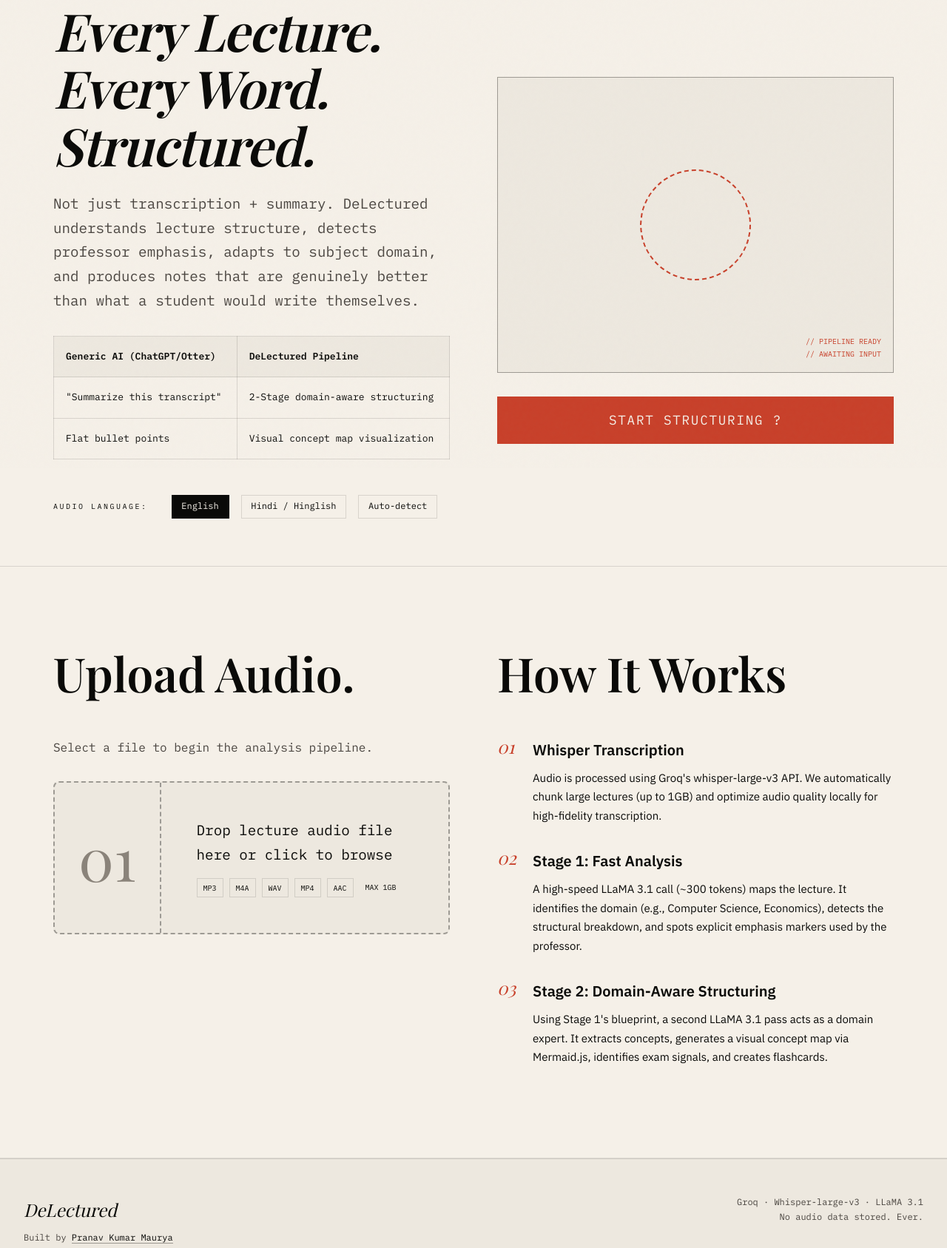
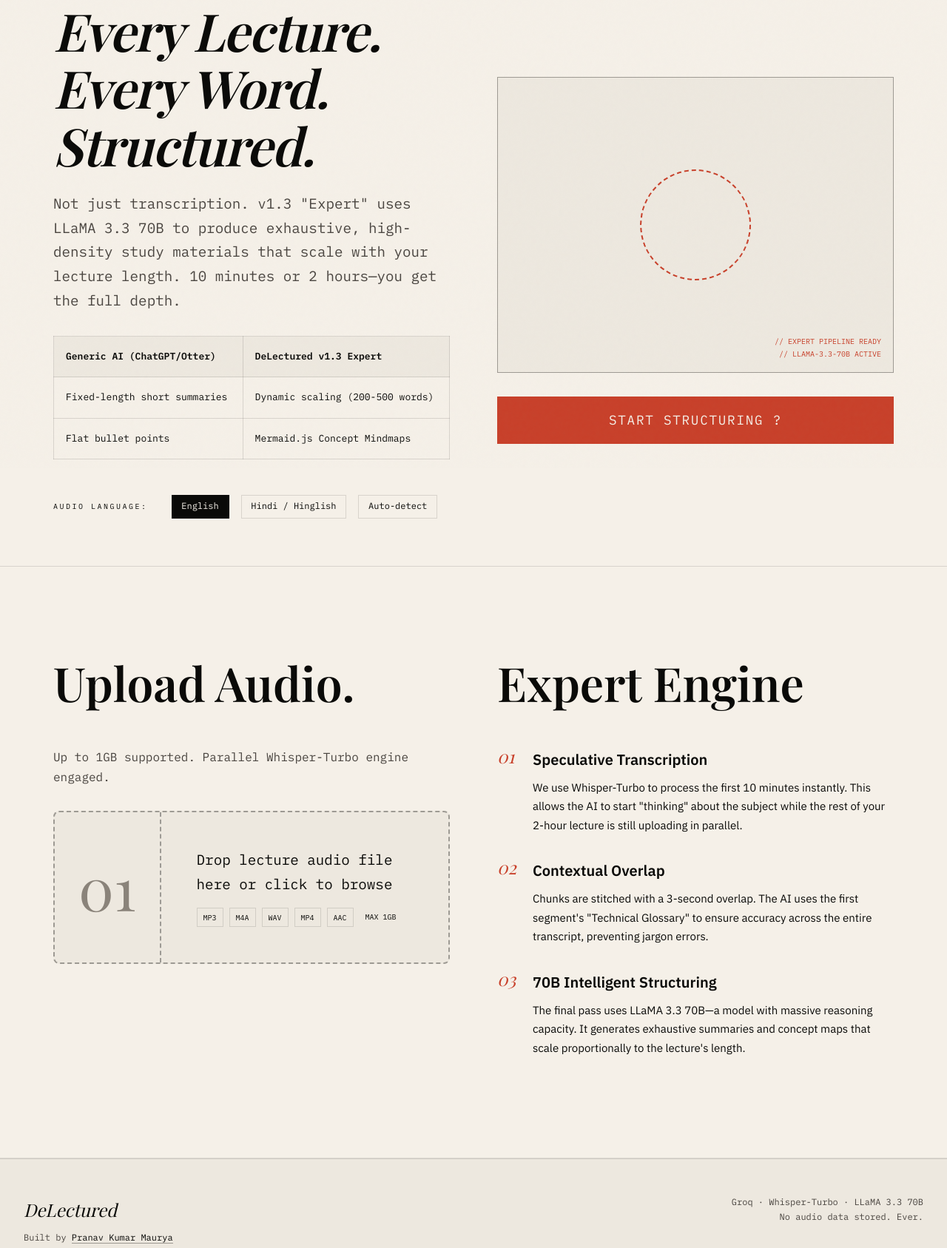
Before and after one commit to mauryapranav/Delectured, a plain HTML site: page index.html in a window 1280 px wide. Shown: the part 167-1854 px from the top of the page at 74% size. Drawn offline with nearby package versions, Linux system fonts and the light colour scheme; a script that the page names is missing; a web font is replaced by a local one.

Commit message:
v1.3 UI Sync: Updated version info, 70B model labels, and expert engine description

```diff
--- a/index.html
+++ b/index.html
@@ -9,7 +9,7 @@
 <body>
     <!-- 1. Top info strip -->
     <div class="top-strip fade-up">
-        <span>DELECTURED v1.1 · WHISPER-LARGE-V3 · LLAMA-3.1-8B</span>
+        <span>DELECTURED v1.3 · WHISPER-TURBO · LLAMA-3.3-70B</span>
         <span id="api-status">API KEY: NOT SET</span>
     </div>
 
@@ -46,20 +46,20 @@
                     Every Word.<br>
                     Structured.
                 </h1>
-                <p class="tagline">Not just transcription + summary. DeLectured understands lecture structure, detects professor emphasis, adapts to subject domain, and produces notes that are genuinely better than what a student would write themselves.</p>
+                <p class="tagline">Not just transcription. v1.3 "Expert" uses LLaMA 3.3 70B to produce exhaustive, high-density study materials that scale with your lecture length. 10 minutes or 2 hours—you get the full depth.</p>
 
                 <table class="comparison-table" style="max-width: 600px; margin-top: 2rem;">
                     <tr>
                         <th>Generic AI (ChatGPT/Otter)</th>
-                        <th>DeLectured Pipeline</th>
+                        <th>DeLectured v1.3 Expert</th>
                     </tr>
                     <tr>
-                        <td>"Summarize this transcript"</td>
-                        <td>2-Stage domain-aware structuring</td>
+                        <td>Fixed-length short summaries</td>
+                        <td>Dynamic scaling (200-500 words)</td>
                     </tr>
                     <tr>
                         <td>Flat bullet points</td>
-                        <td>Visual concept map visualization</td>
+                        <td>Mermaid.js Concept Mindmaps</td>
                     </tr>
                 </table>
 
@@ -75,8 +75,8 @@
                 <div class="hero-visual">
                     <div class="circle-visual"></div>
                     <div style="font-family: var(--font-mono); font-size: 10px; color: var(--accent); position: absolute; bottom: 1rem; right: 1rem; text-align: right;">
-                        // PIPELINE READY<br>
-                        // AWAITING INPUT
+                        // EXPERT PIPELINE READY<br>
+                        // LLAMA-3.3-70B ACTIVE
                     </div>
                 </div>
                 <a href="#upload-section" class="btn primary-btn" style="text-decoration:none; display:inline-block; width: 100%; text-align: center;">Start Structuring ?</a>
@@ -89,7 +89,7 @@
         <div class="container upload-page-grid">
             <div class="upload-col">
                 <h2 style="margin-bottom:2rem;">Upload Audio.</h2>
-                <p class="tagline" style="margin-bottom:2rem; font-size:1rem;">Select a file to begin the analysis pipeline.</p>
+                <p class="tagline" style="margin-bottom:2rem; font-size:1rem;">Up to 1GB supported. Parallel Whisper-Turbo engine engaged.</p>
 
                 <div class="upload-zone" id="upload-zone" style="margin: 0 0 2rem 0; width: 100%;">
                     <div class="upload-num">01</div>
@@ -120,19 +120,19 @@
             </div>
 
             <div class="how-it-works-col">
-                <h2 style="margin-bottom:2rem;">How It Works</h2>
+                <h2 style="margin-bottom:2rem;">Expert Engine</h2>
                 <ul class="step-list">
                     <li class="step-item">
-                        <h3>Whisper Transcription</h3>
-                        <p>Audio is processed using Groq's whisper-large-v3 API. We automatically chunk large lectures (up to 1GB) and optimize audio quality locally for high-fidelity transcription.</p>
+                        <h3>Speculative Transcription</h3>
+                        <p>We use Whisper-Turbo to process the first 10 minutes instantly. This allows the AI to start "thinking" about the subject while the rest of your 2-hour lecture is still uploading in parallel.</p>
                     </li>
                     <li class="step-item">
-                        <h3>Stage 1: Fast Analysis</h3>
-                        <p>A high-speed LLaMA 3.1 call (~300 tokens) maps the lecture. It identifies the domain (e.g., Computer Science, Economics), detects the structural breakdown, and spots explicit emphasis markers used by the professor.</p>
+                        <h3>Contextual Overlap</h3>
+                        <p>Chunks are stitched with a 3-second overlap. The AI uses the first segment's "Technical Glossary" to ensure accuracy across the entire transcript, preventing jargon errors.</p>
                     </li>
                     <li class="step-item">
-                        <h3>Stage 2: Domain-Aware Structuring</h3>
-                        <p>Using Stage 1's blueprint, a second LLaMA 3.1 pass acts as a domain expert. It extracts concepts, generates a visual concept map via Mermaid.js, identifies exam signals, and creates flashcards.</p>
+                        <h3>70B Intelligent Structuring</h3>
+                        <p>The final pass uses LLaMA 3.3 70B—a model with massive reasoning capacity. It generates exhaustive summaries and concept maps that scale proportionally to the lecture's length.</p>
                     </li>
                 </ul>
             </div>
@@ -268,7 +268,7 @@
             <div>Built by <a href="https://github.com/mauryapranav" target="_blank" rel="noopener">Pranav Kumar Maurya</a></div>
         </div>
         <div style="text-align: right;">
-            <div>Groq · Whisper-large-v3 · LLaMA 3.1</div>
+            <div>Groq · Whisper-Turbo · LLaMA 3.3 70B</div>
             <div>No audio data stored. Ever.</div>
         </div>
     </footer>
```
